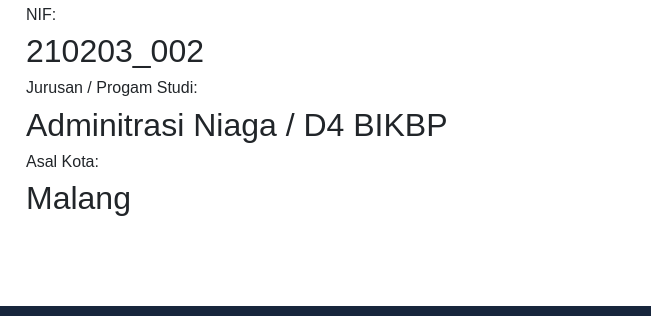
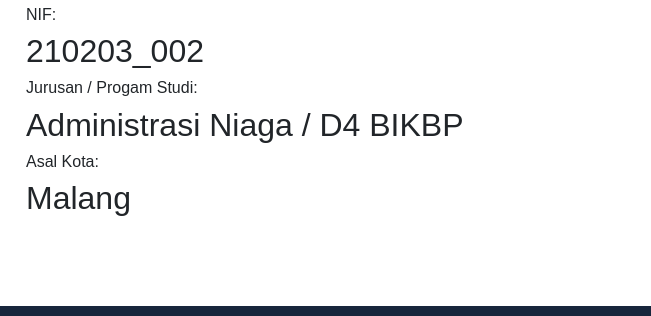
Before and after one commit to AkanTahu/WebUKMOR, a website: page public_html/index.html in a window 1280 px wide. Shown: the part 1728-2044 px from the top of the page, 629-1280 px from the left. Drawn offline with Linux system fonts and the light colour scheme; some packages are replaced by stand-ins of ours.

Commit message:
update egen

```diff
--- a/public_html/index.html
+++ b/public_html/index.html
@@ -118,7 +118,7 @@
                     <h6>NIF:</h6>
                     <h2>210203_002</h2>
                     <h6>Jurusan / Progam Studi:</h6>
-                    <h2>Adminitrasi Niaga / D4 BIKBP</h2>
+                    <h2>Administrasi Niaga / D4 BIKBP</h2>
                     <h6>Asal Kota:</h6>
                     <h2>Malang</h2>
                 </div>
```
